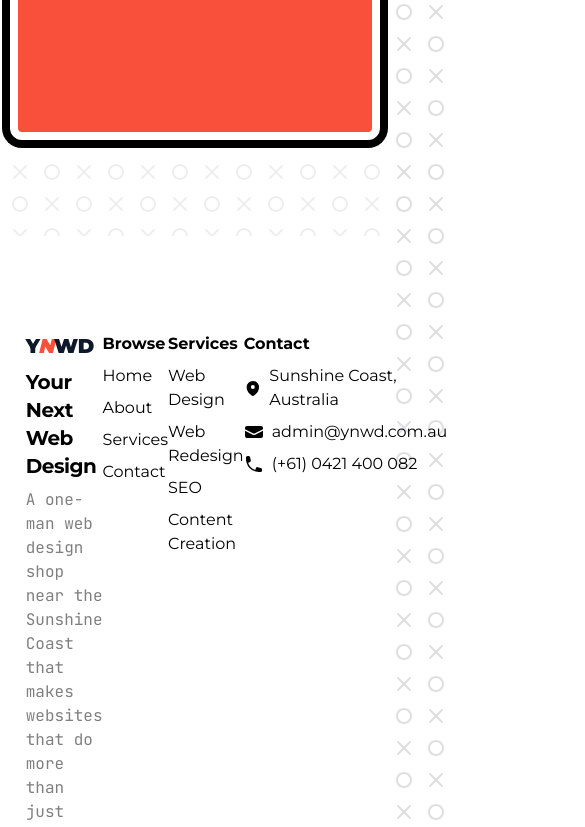
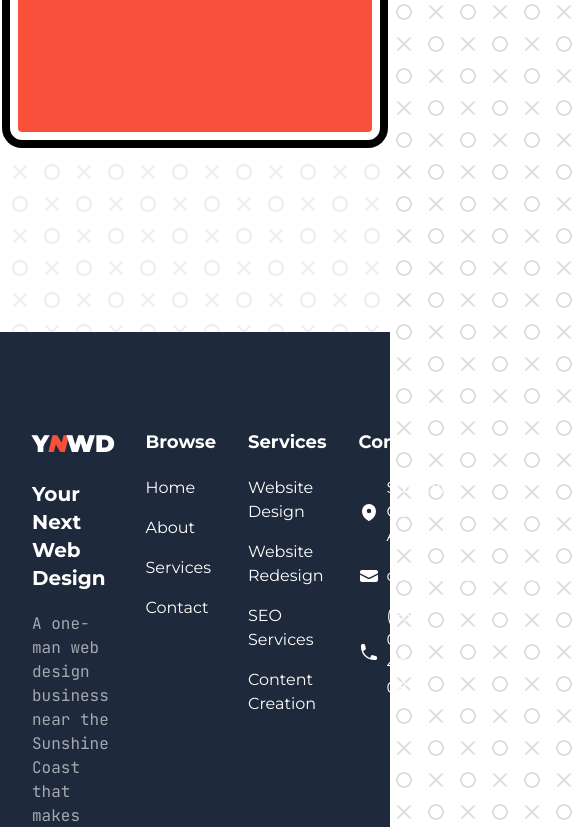
Before and after one commit to Oscar-P-E/your-next-web-design, a Next.js app: page / in a window 390 px wide. Shown: the part 7484-8311 px from the top of the page, 585 px wide, since content can reach past the window. Built offline with nearby package versions, Linux system fonts and the light colour scheme.

Commit message:
Add EmailJS integration with form

```diff
--- a/package.json
+++ b/package.json
@@ -10,6 +10,7 @@
     "start": "next start"
   },
   "dependencies": {
+    "@emailjs/browser": "^4.3.3",
     "@headlessui/react": "^1.7.18",
     "@heroicons/react": "^2.1.3",
     "@t3-oss/env-nextjs": "^0.9.2",
--- a/src/app/components/Footer.tsx
+++ b/src/app/components/Footer.tsx
@@ -2,30 +2,25 @@ import { EnvelopeIcon, MapPinIcon, PhoneIcon } from "@heroicons/react/20/solid";
 
 export default function Footer() {
   return (
-    <footer className="bg-white py-24">
-      <div className="items- mx-auto flex w-[95%] max-w-7xl justify-around px-4">
-        <div className="flex w-1/4 flex-col gap-2">
-          <div className="flex ">
-            <a
-              href="#"
-              className="text-gradient-animation-dark text-xl font-black text-slate-900"
-            >
+    <footer className="bg-slate-800 pb-24 pt-24 text-white">
+      <div className="items- mx-auto flex max-w-7xl justify-around gap-x-8 px-8">
+        <div className="flex max-w-[25%] flex-col">
+          <div className="flex pb-5">
+            <a href="#" className=" text-2xl font-black text-white">
               <span className="sr-only">Your Next Web Design</span>Y
               <span className="-ml-0.5 text-clip italic text-oj-500">N</span>WD
             </a>
           </div>
-          <h2 className="text-xl font-bold tracking-tight">
-            Your Next Web Design
-          </h2>
-          <p className="font-mono opacity-50">
-            A one-man web design shop near the Sunshine Coast that makes
+          <h2 className="pb-5 text-xl font-bold">Your Next Web Design</h2>
+          <p className="font-mono opacity-60">
+            A one-man web design business near the Sunshine Coast that makes
             websites that do more than just look good.
           </p>
         </div>
 
-        <div className="flex flex-col gap-2">
-          <h3 className="text-l font-bold">Browse</h3>
-          <ul className="flex flex-col gap-2">
+        <div className="flex max-w-[25%] flex-col gap-5">
+          <h3 className="text-lg font-bold">Browse</h3>
+          <ul className="flex flex-col gap-4">
             <li className="">
               <a href="#">Home</a>
             </li>
@@ -41,17 +36,17 @@ export default function Footer() {
           </ul>
         </div>
 
-        <div className="flex flex-col gap-2">
-          <h3 className="text-l font-bold">Services</h3>
-          <ul className="flex flex-col gap-2">
+        <div className="flex max-w-[25%] flex-col gap-5">
+          <h3 className="text-lg font-bold">Services</h3>
+          <ul className="flex flex-col gap-4">
             <li className="">
-              <a href="#">Web Design</a>
+              <a href="#">Website Design</a>
             </li>
             <li className="">
-              <a href="#">Web Redesign</a>
+              <a href="#">Website Redesign</a>
             </li>
             <li className="">
-              <a href="#">SEO</a>
+              <a href="#">SEO Services</a>
             </li>
             <li className="">
               <a href="#">Content Creation</a>
@@ -59,19 +54,19 @@ export default function Footer() {
           </ul>
         </div>
 
-        <div className="flex flex-col gap-2">
-          <h3 className="text-l font-bold">Contact</h3>
-          <ul className="flex flex-col gap-2">
+        <div className="flex max-w-[25%] flex-col gap-5">
+          <h3 className="text-lg font-bold">Contact</h3>
+          <ul className="flex flex-col gap-4">
             <li className="flex items-center">
-              <MapPinIcon className="mr-2 h-5 w-5" />
-              <a href="#">Sunshine Coast, Australia</a>
+              <MapPinIcon className="mr-2 h-5 w-5 shrink-0" />
+              Sunshine Coast, Australia
             </li>
             <li className="flex items-center">
-              <EnvelopeIcon className="mr-2 h-5 w-5" />
-              <a href="#">admin@ynwd.com.au</a>
+              <EnvelopeIcon className="mr-2 h-5 w-5 shrink-0" />
+              <a href="#">oscar@yournextwebdesign.com.au</a>
             </li>
             <li className="flex items-center">
-              <PhoneIcon className="mr-2 h-5 w-5" />
+              <PhoneIcon className="mr-2 h-5 w-5 shrink-0" />
               <a href="#">(+61) 0421 400 082</a>
             </li>
           </ul>
--- a/src/app/home/components/Contact.tsx
+++ b/src/app/home/components/Contact.tsx
@@ -1,9 +1,10 @@
 "use client";
 
-import { useState } from "react";
+import { type MouseEvent, useState } from "react";
 import { RocketLaunchIcon } from "@heroicons/react/24/outline";
 import PhoneInput, { isValidPhoneNumber } from "react-phone-number-input";
 import { z } from "zod";
+import emailjs from "@emailjs/browser";
 import "react-phone-number-input/style.css";
 
 const formSchema = z.object({
@@ -56,20 +57,38 @@ export default function Contact() {
     }
   };
 
-  const handlePhoneNumberSubmit = (e: React.MouseEvent<HTMLButtonElement>) => {
+  const handleFormSubmit = (e: React.FormEvent<HTMLFormElement>) => {
     e.preventDefault();
-    setSubmitAttempted(true);
-    if (phoneNumber && isValidPhoneNumber(phoneNumber)) {
-      setStep(step + 1);
-      console.log(
-        "Name:",
-        name,
-        "Contact Method:",
-        contactMethod,
-        "Phone Number:",
-        phoneNumber,
-      );
+
+    // Ensure this is the final step before sending the email
+    if (step === 4 && phoneNumber && isValidPhoneNumber(phoneNumber)) {
+      const formData = {
+        name: name,
+        method: contactMethod,
+        phone: phoneNumber,
+      };
+
+      // Send email using EmailJS
+      emailjs
+        .send(
+          "service_x457k2r",
+          "template_rpyinbp",
+          formData,
+          "LGkUMEufUFextj5AI",
+        )
+        .then(
+          (response) => {
+            console.log("SUCCESS!", response.status, response.text);
+            // Advance to a success message or perform other success logic
+            setStep(step + 1);
+          },
+          (err) => {
+            console.log("FAILED...", err);
+            // Optionally handle the error state here
+          },
+        );
     } else {
+      // Handle validation failure or incorrect step
       setPhoneNumberValid(false);
     }
   };
@@ -156,8 +175,9 @@ export default function Contact() {
               <p className="text-base text-red-100">* Invalid phone number.</p>
             )}
             <button
+              type="submit"
               className="mt-4 flex items-center justify-center rounded-none border border-white bg-slate-900 px-8 py-3 text-xl font-semibold text-white ring-white transition-all hover:ring-2"
-              onClick={(e) => handlePhoneNumberSubmit(e)}
+              // onClick={(e) => handleFormSubmit(e)}
               // disabled={!phoneNumberValid}
             >
               Get My Free Quote
@@ -172,7 +192,7 @@ export default function Contact() {
   };
 
   return (
-    <div className="bg-white bg-opacity-50 py-24">
+    <div className="bg-white bg-opacity-50 pb-48 pt-24">
       <div className="mx-auto w-[95%] rounded-xl border-8 border-white bg-oj-500 bg-opacity-100 ring-8 ring-black">
         <div className="mx-auto grid w-[90%] grid-cols-1 lg:grid-cols-2">
           <div className="mx-auto flex flex-col justify-center px-8 py-16 text-center text-5xl font-semibold text-white lg:text-left">
@@ -185,7 +205,10 @@ export default function Contact() {
               <span className="whitespace-nowrap">no time!</span>
             </p>
           </div>
-          <form className="mx-auto mb-16 flex w-11/12 flex-col justify-center border-white px-16 py-16 text-3xl font-semibold text-white lg:my-16 lg:ml-auto lg:text-4xl">
+          <form
+            onSubmit={handleFormSubmit}
+            className="mx-auto mb-16 flex w-11/12 flex-col justify-center border-white px-16 py-16 text-3xl font-semibold text-white lg:my-16 lg:ml-auto lg:text-4xl"
+          >
             {renderStepContent()}
           </form>
         </div>
```
Also changed, not shown: 1 other file (tests, documents, lock files or other folders).
